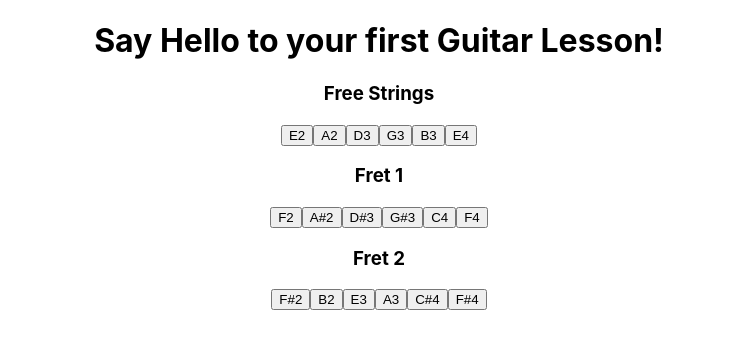
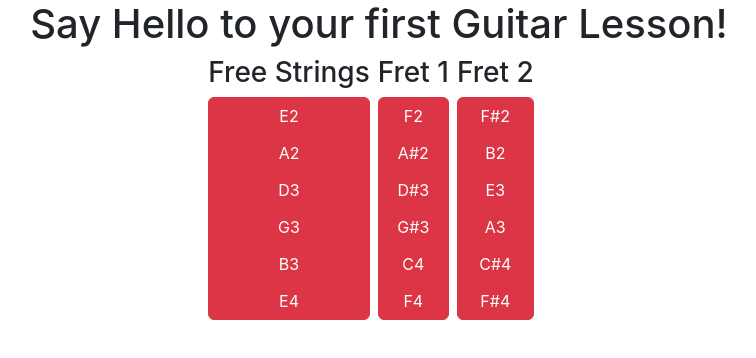
Before and after one commit to VanyaMark/202402-guitar, a React (Create React App) app: page / in a window 1280 px wide. Shown: the top 358 px of the page, without its empty margins (261-1017 px from the left). Built offline with nearby package versions, Linux system fonts and the light colour scheme.

Commit message:
add basic styling

```diff
--- a/src/App.js
+++ b/src/App.js
@@ -2,12 +2,13 @@ import "./App.css";
 import Button from "./components/Button";
 import GuitarTone from "./components/GuitarTone";
 import FretContainer from "./components/FretContainer";
+import ButtonGroup from 'react-bootstrap/ButtonGroup';
 
 function App() {
   return (
     <div className="App">
       <h1>Say Hello to your first Guitar Lesson!</h1>
-      <div className="row">
+      <ButtonGroup className="me-2" aria-label="Second group">
         <FretContainer
           className="row"
           title="Free Strings"
@@ -15,7 +16,7 @@ function App() {
         />
         <FretContainer title="Fret 1" notes="F2 A#2 D#3 G#3 C4 F4" />
         <FretContainer title="Fret 2" notes="F#2 B2 E3 A3 C#4 F#4" />
-      </div>
+      </ButtonGroup>
     </div>
   );
 }
--- a/src/components/FretContainer.jsx
+++ b/src/components/FretContainer.jsx
@@ -9,7 +9,7 @@ const FretContainer = ({title, notes}) => {
     const notesArray = typeof notes === 'string' ? notes.split(' ') : [];
 
   return (
-    <ButtonGroup className="me-2" aria-label="Second group">
+    <ButtonGroup className="me-2" aria-label={title} vertical>
         <h3>{title}</h3>
         <GuitarTone note={notesArray[0]}/>
         <GuitarTone note={notesArray[1]} />
--- a/src/components/GuitarTone.jsx
+++ b/src/components/GuitarTone.jsx
@@ -23,7 +23,7 @@ const GuitarTone = ({note}) => {
 
   return (
 
-      <Button onMouseDown={handleMouseDown} onMouseUp={handleMouseUp}>
+      <Button variant="danger" onMouseDown={handleMouseDown} onMouseUp={handleMouseUp}>
         {note}
       </Button>
 
--- a/src/index.js
+++ b/src/index.js
@@ -1,5 +1,6 @@
 import React from 'react';
 import ReactDOM from 'react-dom/client';
+import 'bootstrap/dist/css/bootstrap.min.css';
 import './index.css';
 import App from './App';
 import reportWebVitals from './reportWebVitals';
```
